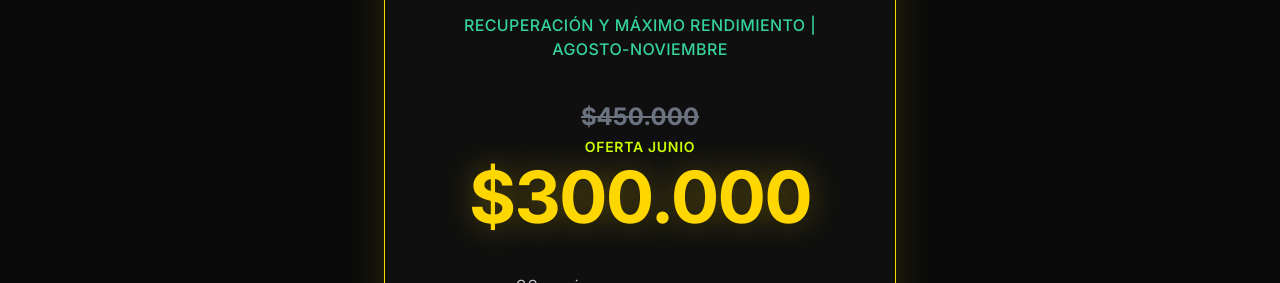
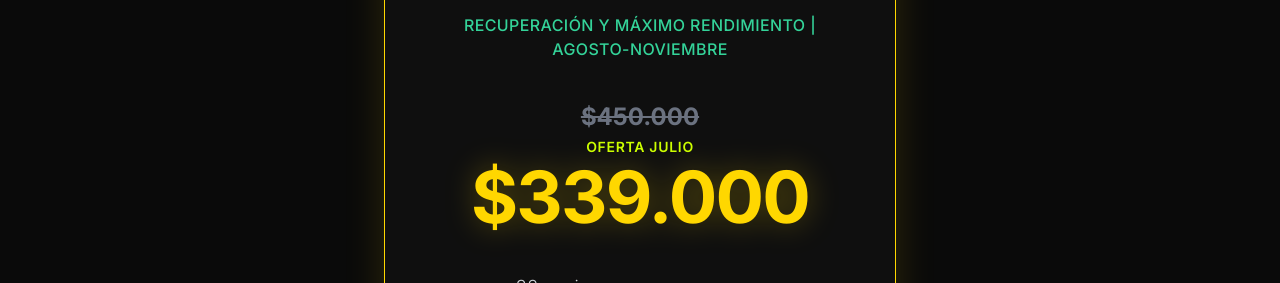
Before and after one commit to karloscordero-Dev/profekarlos-landing, a React (Vite) app: page / in a window 1280 px wide. Shown: the part 5040-5323 px from the top of the page. Built offline with nearby package versions, Linux system fonts and the light colour scheme.

Commit message:
update: fix actual content of Programs.jsx to use Oferta Julio .000 and updated flow link

```diff
--- a/src/components/Programs.jsx
+++ b/src/components/Programs.jsx
@@ -45,10 +45,10 @@ const Programs = () => {
                                 $450.000
                             </span>
                             <span className="text-xs md:text-sm font-semibold tracking-wider text-brand-neon uppercase">
-                                Oferta Junio
+                                Oferta Julio
                             </span>
                             <span className="text-5xl md:text-6xl lg:text-7xl font-black text-brand-accent-gold tracking-tight drop-shadow-gold">
-                                $300.000
+                                $339.000
                             </span>
                         </div>
 
@@ -65,7 +65,7 @@ const Programs = () => {
 
                         <div className="text-center">
                             <a
-                                href="https://www.flow.cl/btn.php?token=bc1388546d6dac96bb19cda8a4eb55a29635bfc5"
+                                href="https://www.flow.cl/btn.php?token=p362de2d2039c515a049fadfba66c378f4cad940"
                                 target="_blank"
                                 rel="noopener noreferrer"
                                 className="inline-block w-full max-w-sm py-4 rounded-2xl bg-white text-black font-bold text-lg hover:bg-gray-200 transition-all duration-300"
```
